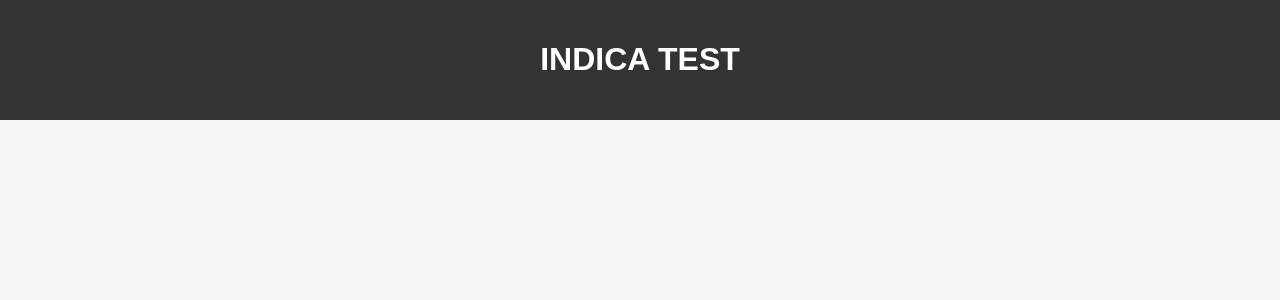
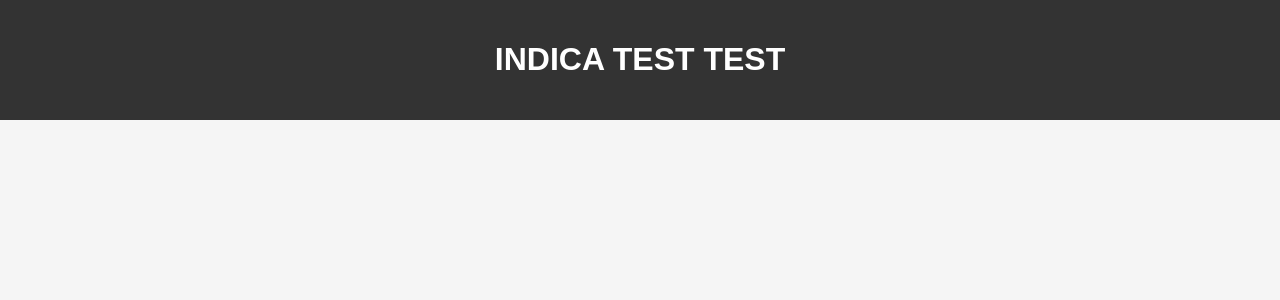
Before and after one commit to indica-project/site, a Flask app: page / in a window 1280 px wide. Shown: the top 300 px of the page. Run offline with Flask 3, Linux system fonts and the light colour scheme.

Commit message:
Update index.html

```diff
--- a/templates/index.html
+++ b/templates/index.html
@@ -8,7 +8,7 @@
 </head>
 <body>
     <header>
-        <h1>INDICA TEST</h1>
+        <h1>INDICA TEST TEST</h1>
     </header>
 
     <main>
```
